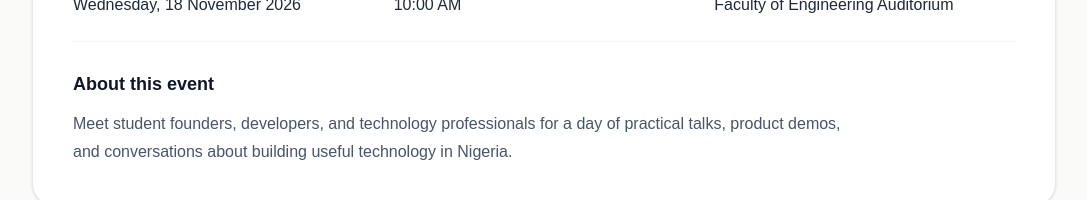
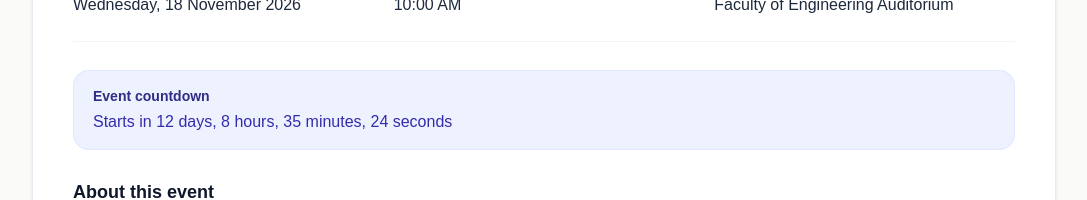
Before and after one commit to Ope-yemi90/campus-event-board, a Next.js app: page /events/campus-tech-summit-2026 in a window 1280 px wide. Shown: the part 724-924 px from the top of the page, without its empty margins (96-1183 px from the left). Built offline with nearby package versions, Linux system fonts and the light colour scheme.

Commit message:
Update campus event

```diff
--- /dev/null
+++ b/app/events/[id]/EventCountdown.tsx
@@ -0,0 +1,70 @@
+"use client";
+
+import { useEffect, useState } from "react";
+
+type EventCountdownProps = {
+  date: string;
+  time: string;
+};
+
+function getEventStartTime(date: string, time: string) {
+  const [year, month, day] = date.split("-").map(Number);
+  const timeParts = time.match(/^(\d{1,2}):(\d{2})\s*(AM|PM)$/i);
+
+  if (!timeParts) {
+    return Number.NaN;
+  }
+
+  const [, hourText, minuteText, periodText] = timeParts;
+  const hour = Number(hourText) % 12 + (periodText.toUpperCase() === "PM" ? 12 : 0);
+  const minute = Number(minuteText);
+
+  return new Date(year, month - 1, day, hour, minute).getTime();
+}
+
+function formatRemainingTime(milliseconds: number) {
+  const totalSeconds = Math.ceil(milliseconds / 1000);
+  const days = Math.floor(totalSeconds / 86_400);
+  const hours = Math.floor((totalSeconds % 86_400) / 3_600);
+  const minutes = Math.floor((totalSeconds % 3_600) / 60);
+  const seconds = totalSeconds % 60;
+
+  const parts = [
+    `${days} ${days === 1 ? "day" : "days"}`,
+    `${hours} ${hours === 1 ? "hour" : "hours"}`,
+    `${minutes} ${minutes === 1 ? "minute" : "minutes"}`,
+    `${seconds} ${seconds === 1 ? "second" : "seconds"}`,
+  ];
+
+  return parts.join(", ");
+}
+
+export default function EventCountdown({ date, time }: EventCountdownProps) {
+  const [remainingTime, setRemainingTime] = useState<number | null>(null);
+
+  useEffect(() => {
+    const eventStartTime = getEventStartTime(date, time);
+
+    function updateCountdown() {
+      setRemainingTime(Math.max(0, eventStartTime - Date.now()));
+    }
+
+    updateCountdown();
+    const intervalId = window.setInterval(updateCountdown, 1000);
+
+    return () => window.clearInterval(intervalId);
+  }, [date, time]);
+
+  return (
+    <div className="mt-7 rounded-2xl bg-indigo-50 px-5 py-4 ring-1 ring-inset ring-indigo-100">
+      <p className="text-sm font-semibold text-indigo-900">Event countdown</p>
+      <p role="status" className="mt-1 text-base font-medium text-indigo-800">
+        {remainingTime === null
+          ? "Calculating time remaining..."
+          : remainingTime === 0
+            ? "Event has started"
+            : `Starts in ${formatRemainingTime(remainingTime)}`}
+      </p>
+    </div>
+  );
+}
--- a/app/events/[id]/page.tsx
+++ b/app/events/[id]/page.tsx
@@ -1,6 +1,7 @@
 import Link from "next/link";
 import { Suspense } from "react";
 import { events, type EventCategory } from "../../data/events";
+import EventCountdown from "./EventCountdown";
 
 type EventDetailsPageProps = {
   params: Promise<{ id: string }>;
@@ -111,6 +112,8 @@ async function EventDetailsContent({ params }: EventDetailsPageProps) {
               </div>
             </dl>
 
+            <EventCountdown date={event.date} time={event.time} />
+
             <section className="mt-7">
               <h2 className="text-lg font-bold text-slate-900">About this event</h2>
               <p className="mt-3 max-w-3xl whitespace-pre-line leading-7 text-slate-600">
```
